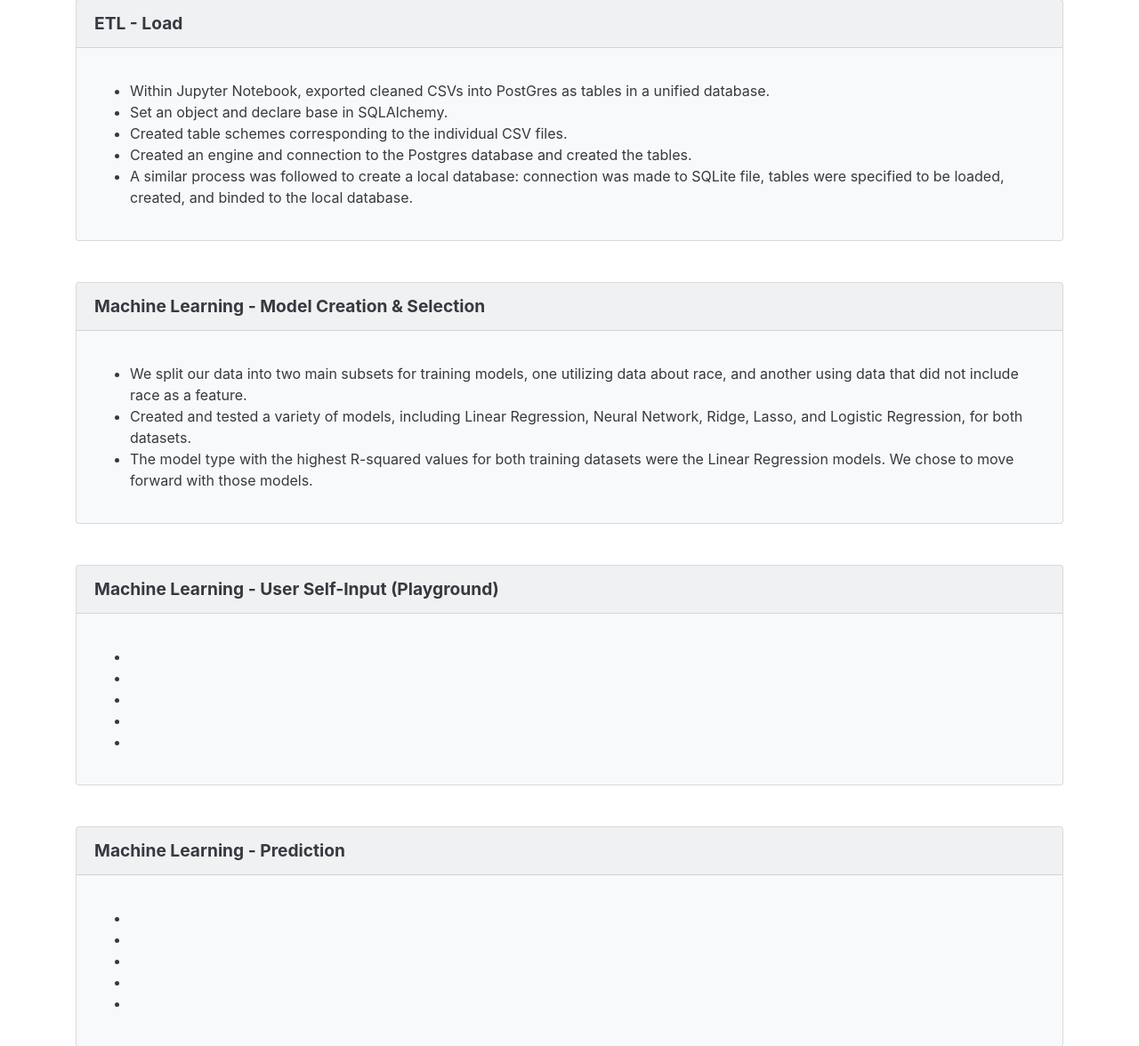
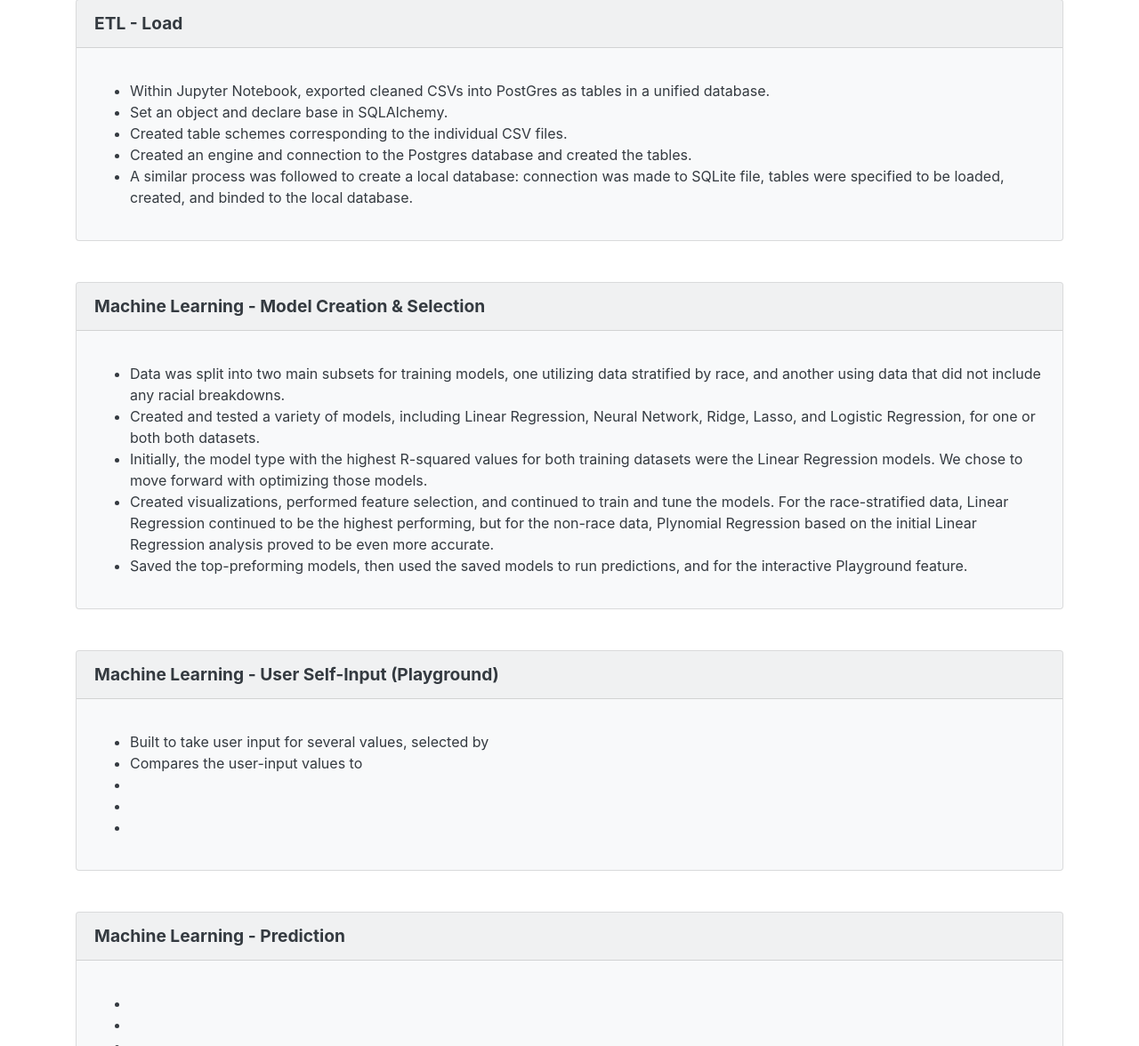
Before and after one commit to abpuccini/maternal-mortality-project, a Flask app: page /methodology in a window 1280 px wide. Shown: the part 1397-2573 px from the top of the page at 89% size. Run offline with Flask 2, Linux system fonts and the light colour scheme; some libraries are stand-ins or nearby versions.

Commit message:
methodology page text

```diff
--- a/templates/methodology.html
+++ b/templates/methodology.html
@@ -209,16 +209,24 @@
                         <p class="card-text">
                         <ul>
                             <li>
-                                We split our data into two main subsets for training models, one utilizing data about race,
-                                and another using data that did not include race as a feature.
+                                Data was split into two main subsets for training models, one utilizing data stratified by race,
+                                and another using data that did not include any racial breakdowns.
                             </li>
                             <li>
                                 Created and tested a variety of models, including Linear Regression, Neural Network, Ridge,
-                                Lasso, and Logistic Regression, for both datasets.
+                                Lasso, and Logistic Regression, for one or both both datasets.
                             </li>
                             <li>
-                                The model type with the highest R-squared values for both training datasets were the Linear Regression
-                                models. We chose to move forward with those models.
+                                Initially, the model type with the highest R-squared values for both training datasets were the Linear Regression
+                                models. We chose to move forward with optimizing those models.
+                            </li>
+                            <li>
+                                Created visualizations, performed feature selection, and continued to train and tune the models. For the race-stratified data,
+                                Linear Regression continued to be the highest performing, but for the non-race data, Plynomial Regression based on the initial Linear
+                                Regression analysis proved to be even more accurate.
+                            </li>
+                            <li>
+                                Saved the top-preforming models, then used the saved models to run predictions, and for the interactive Playground feature.
                             </li>
                         </ul>
                         </p>
@@ -233,10 +241,10 @@
                     <div class="card-body">
                         <p class="card-text">
                         <ul>
-                            <li>
+                            <li>Built to take user input for several values, selected by
 
                             </li>
-                            <li>
+                            <li>Compares the user-input values to
 
                             </li>
                             <li>
```
